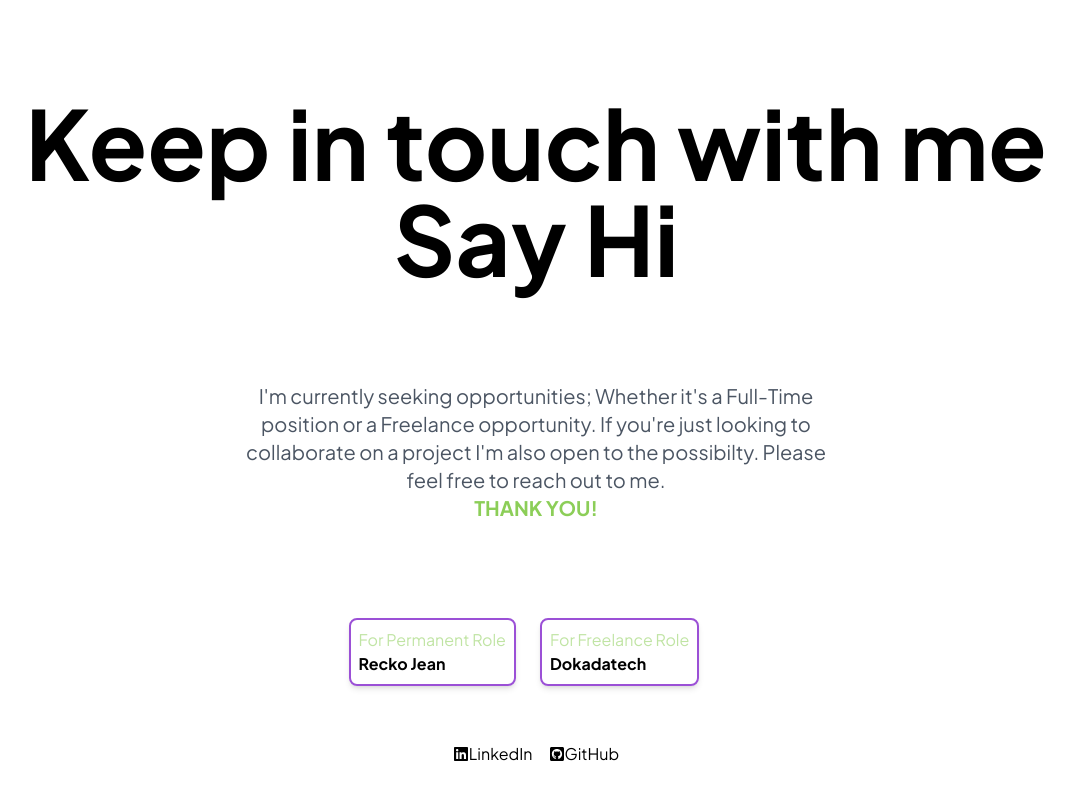
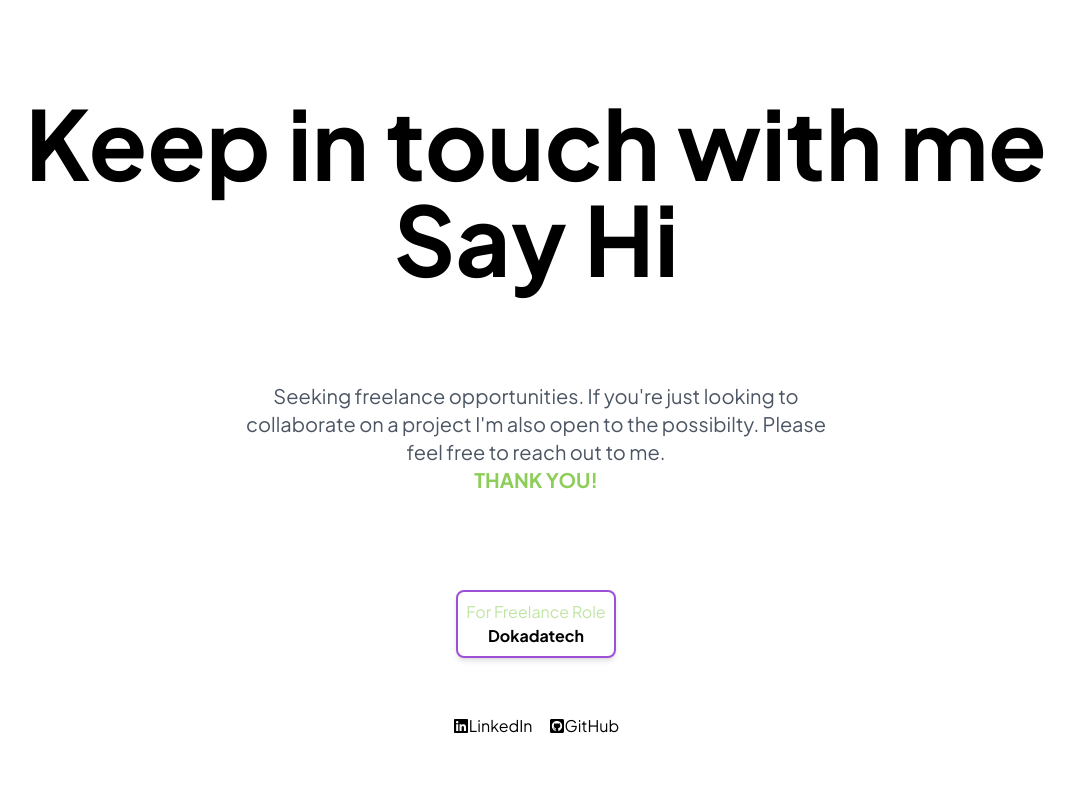
Before and after one commit to reckoj/portfolio2023, a Next.js app: page / in a window 1280 px wide. Shown: the part 5293-6093 px from the top of the page, without its empty margins (104-1179 px from the left). After the commit the page ends 6071 px from the top, so only its background shows below. Built offline with nearby package versions, Linux system fonts and the light colour scheme.

Commit message:
update cta

```diff
--- a/components/Cta.js
+++ b/components/Cta.js
@@ -14,8 +14,7 @@ function Cta() {
         Keep in touch with me <br /> Say Hi
       </h2>
       <p className=" text-lg md:text-xl md:w-1/2 font-normal text-center leading-tight mb-8 md:mb-24 px-4 text-gray-600  dark:text-gray-300">
-        {` I'm currently seeking opportunities; Whether it's a Full-Time position
-        or a Freelance opportunity. If you're just looking to collaborate on a
+        {`Seeking freelance opportunities. If you're just looking to collaborate on a
         project I'm also open to the possibilty. Please feel free to reach out
         to me.`}{' '}
         <br />
@@ -23,17 +22,19 @@ function Cta() {
       </p>
 
       <div className="items-center flex justify-center flex-row mb-4  ">
-        <div className="  rounded-lg shadow-md p-2 mr-6 border-solid border-2 border-[#9B50D6] hover:bg-[#9B50D6]">
+        {/* <div className="  rounded-lg shadow-md p-2 mr-6 border-solid border-2 border-[#9B50D6] hover:bg-[#9B50D6]">
           <p className="text-[#8CCE58] animate-pulse">For Permanent Role</p>
           <Link href={'mailto:reckojean@gmail.com'}>
             <p className=" font-bold">Recko Jean</p>
           </Link>
-        </div>
+        </div> */}
 
-        <div className="rounded-lg shadow-md p-2 mr-6 border-solid border-2 border-[#9B50D6] hover:bg-[#9B50D6]">
+        <div className="rounded-lg shadow-md p-2  border-solid border-2 border-[#9B50D6] hover:bg-[#9B50D6]">
           <p className="text-[#8CCE58] animate-pulse">For Freelance Role</p>
           <Link href={'mailto:dokadatech@gmail.com'}>
-            <p className=" font-bold">Dokadatech</p>
+            <p className="flex items-center justify-center font-bold">
+              Dokadatech
+            </p>
           </Link>
         </div>
       </div>
```
